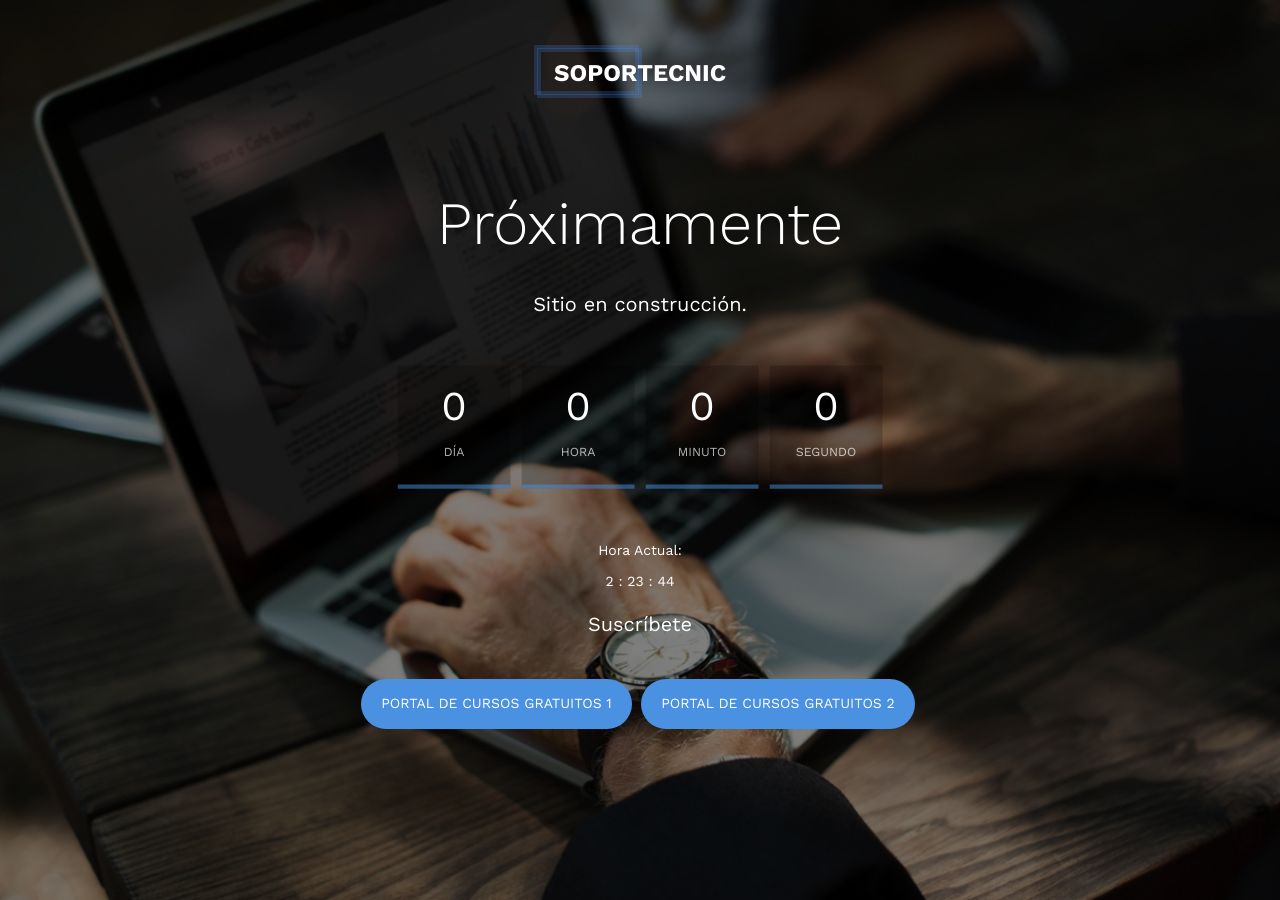
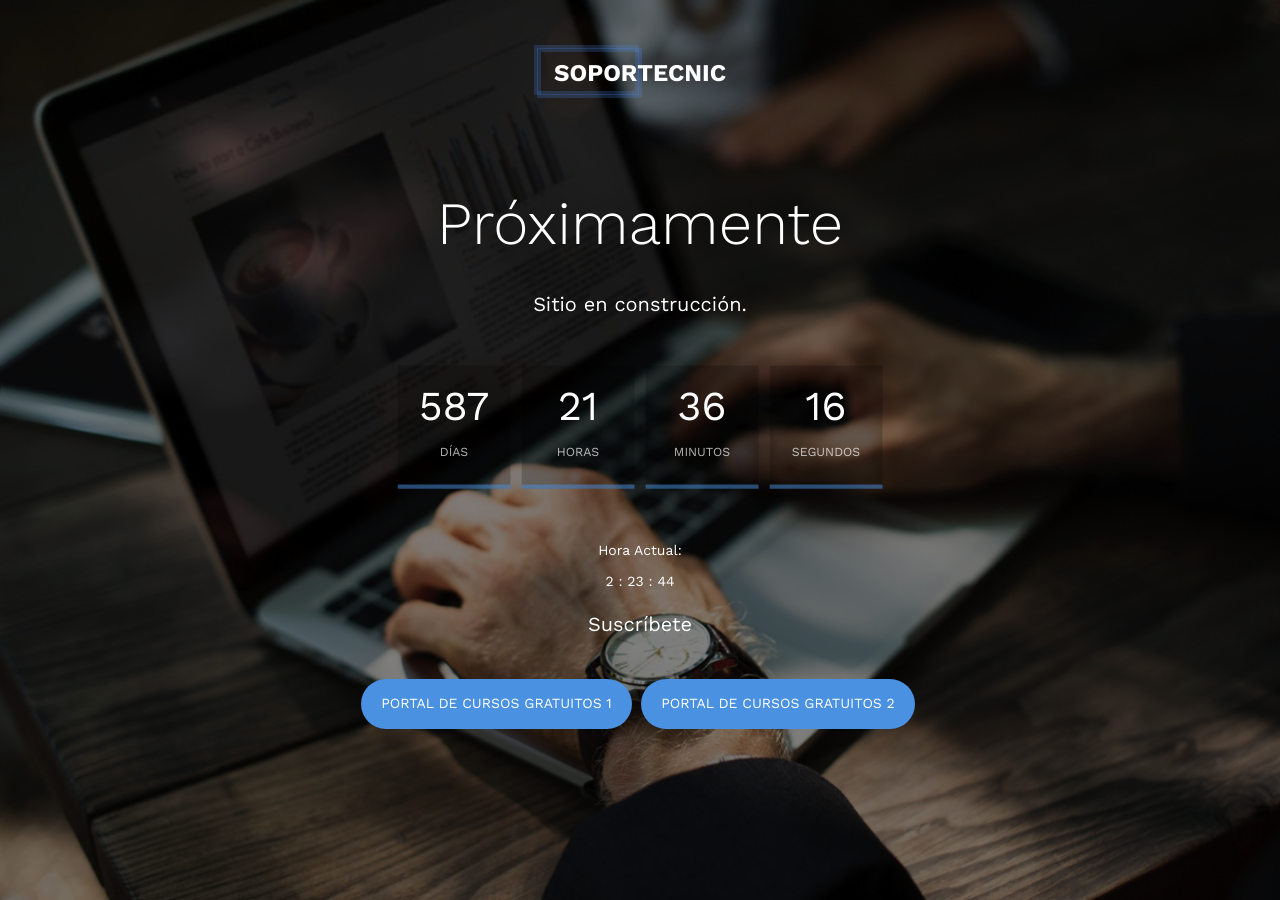
Before and after one commit to cabredev/Coming-Soon-Page, a plain HTML site: page index.html in a window 1280 px wide. Shown: the top 900 px of the page. Drawn offline with nearby package versions, Linux system fonts and the light colour scheme; files whose address does not match are found by name.

Commit message:
Update index.html

```diff
--- a/index.html
+++ b/index.html
@@ -206,8 +206,8 @@
 
     // default example
     simplyCountdown('.simply-countdown-one', {
-        year: 2021,
-        month: 03,
+        year: 2026,
+        month: 12,
         day: 31
     });
 
```
